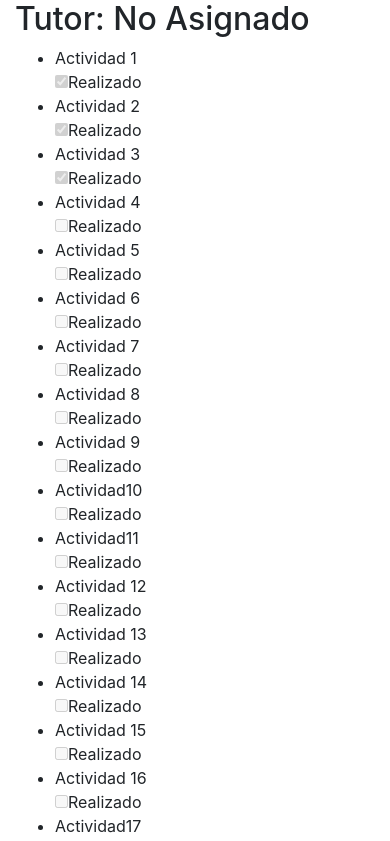
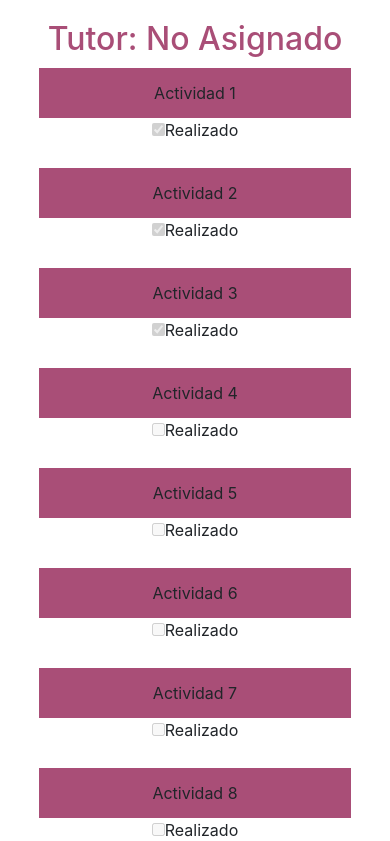
Before and after one commit to desarrollowebp/SIIT, an Angular app: page /tutorias in a window 390 px wide. Shown: the top 841 px of the page. Built offline with nearby package versions, Linux system fonts and the light colour scheme.

Commit message:
CSS del componente tutorias

```diff
--- a/src/app/tutorias/tutorias.component.css
+++ b/src/app/tutorias/tutorias.component.css
@@ -0,0 +1,66 @@
+.container {
+    max-width: 90%;
+    overflow: hidden;
+    background: white;
+    margin: 20px auto;
+    padding: 0px;
+}
+.container ul {
+    padding: 0px;
+    margin: auto;
+}
+.container ul li:hover {
+    opacity: 0.9;
+}
+.container ul li .title:hover {
+    background: #597EAA;
+    color: white;
+}
+.container ul li {
+    list-style: none;
+    float: left;
+    width: 20%;
+    height: 100px;
+    background: white;
+    margin: auto;
+    box-sizing:border-box;
+    border: 2px solid white;
+    text-align: center;
+}
+.container ul li .title {
+    width: 100%;
+    height: 50px;
+    line-height: 50px;
+    background-color: #A94E77;
+    text-align: center;
+}
+
+.tuto{
+    text-align: center;
+    color: #A94E77;
+    font-size: 35;
+}
+
+.lab{
+    text-align: right;
+    color: #597EAA;
+    font-size: 30;
+}
+
+@media screen and (max-width: 1250px){
+    .container ul li {
+        width: 40%;
+        margin-left: 50px;
+    }
+}
+@media screen and (max-width: 750px){
+    .container {
+        width: 100%;
+        padding: 0px;
+    }
+    .container ul li {
+        float: none;
+        width: 90%;
+        margin: auto;
+    }
+}
```
